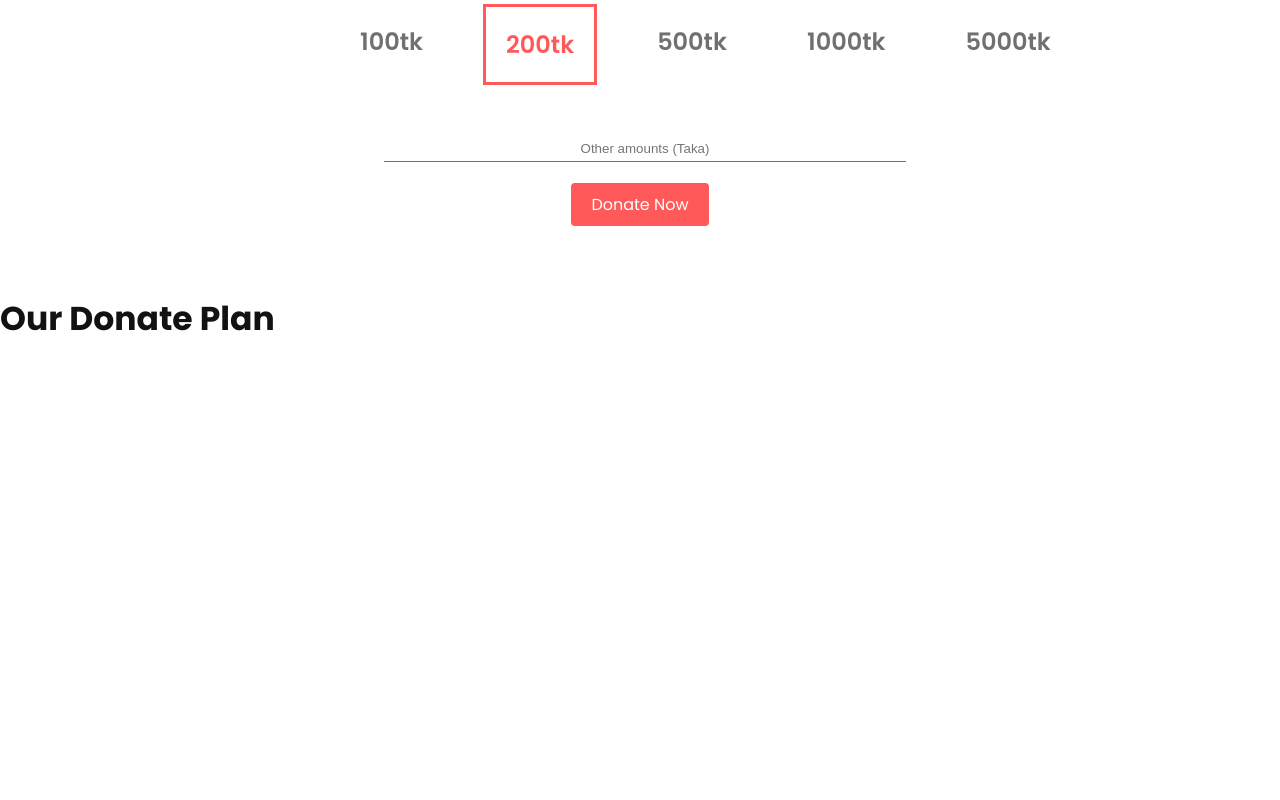
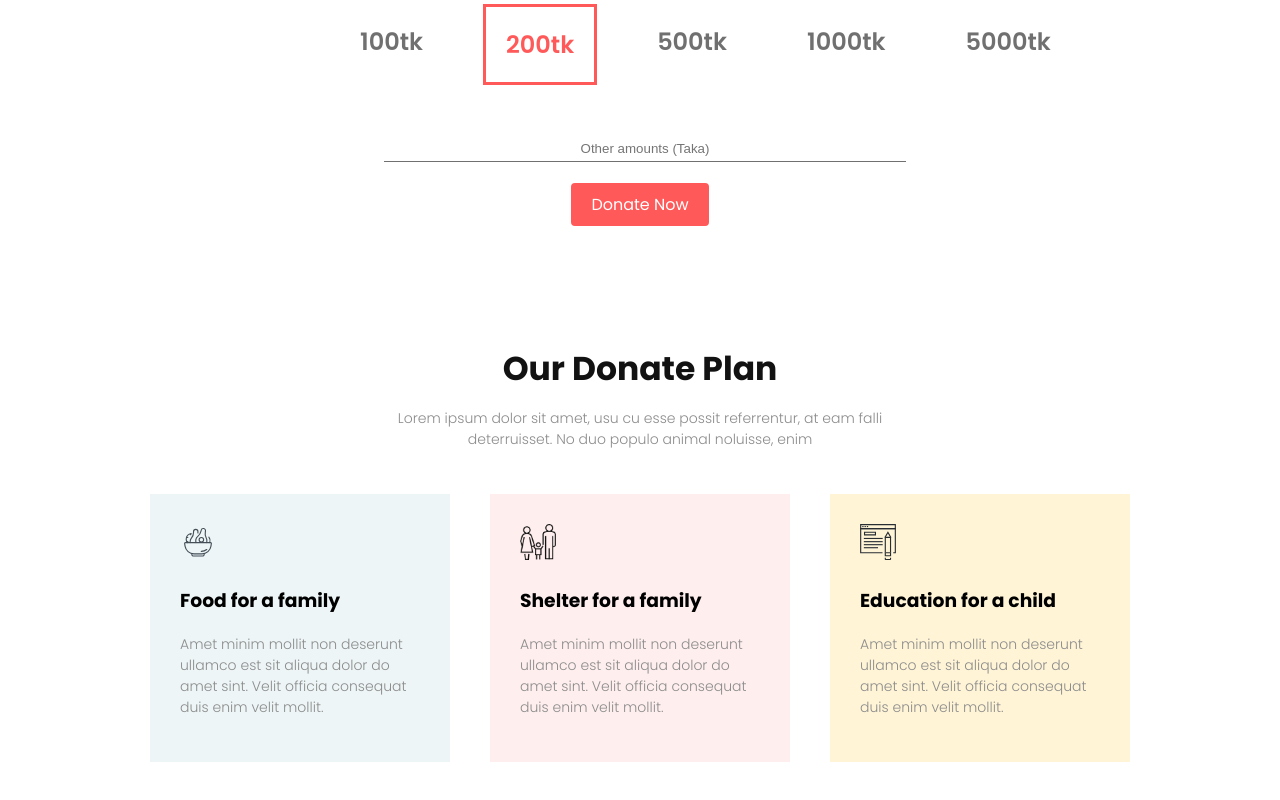
Before and after one commit to kamrul373/donate-today, a plain HTML site: page index.html in a window 1280 px wide. Shown: the part 752-1552 px from the top of the page. Before the commit the page ends 1096 px from the top, so only its background shows below. Drawn offline with Linux system fonts and the light colour scheme.

Commit message:
donation plan added

```diff
--- a/index.html
+++ b/index.html
@@ -50,6 +50,32 @@
     <!--Donation plan area start-->
     <section class="donation-plan-area">
         <h2>Our Donate Plan</h2>
+        <p>Lorem ipsum dolor sit amet, usu cu esse possit referrentur, at eam falli <br /> deterruisset. No duo populo
+            animal
+            noluisse, enim</p>
+        <div class="donation-plan-items flex">
+            <div class="plan-item" id="item-1">
+                <img src="icons/icon8.svg" alt="food">
+                <h3>Food for a family</h3>
+                <p>Amet minim mollit non deserunt ullamco est sit aliqua dolor do amet sint. Velit officia consequat
+                    duis enim velit mollit.
+                </p>
+            </div>
+            <div class="plan-item" id="item-2">
+                <img src="icons/shelter.png" alt="dhelter">
+                <h3>Shelter for a family</h3>
+                <p>Amet minim mollit non deserunt ullamco est sit aliqua dolor do amet sint. Velit officia consequat
+                    duis enim velit mollit.
+                </p>
+            </div>
+            <div class="plan-item" id="item-3">
+                <img src="icons/icon4.svg" alt="Education">
+                <h3>Education for a child</h3>
+                <p>Amet minim mollit non deserunt ullamco est sit aliqua dolor do amet sint. Velit officia consequat
+                    duis enim velit mollit.
+                </p>
+            </div>
+        </div>
     </section>
     <!--Donation plan area end-->
 </body>
--- a/style.css
+++ b/style.css
@@ -112,3 +112,49 @@ p {
 }
 
 /* donation area end */
+
+/* Donation plan area start */
+
+.donation-plan-area {
+    padding: 50px 100px;
+}
+
+.donation-plan-area h2 {
+    text-align: center;
+}
+
+.donation-plan-area p {
+    text-align: center;
+}
+
+.donation-plan-items {
+    padding: 30px;
+}
+
+.plan-item {
+    margin: 0 20px;
+    padding: 30px;
+}
+
+.plan-item p {
+    text-align: left;
+
+}
+
+.plan-item img {
+    width: 15%;
+}
+
+#item-1 {
+    background-color: #EDF5F6;
+}
+
+#item-2 {
+    background-color: #FFEEEE;
+}
+
+#item-3 {
+    background-color: #FFF4D6;
+}
+
+/* Donation plan area end */
```
